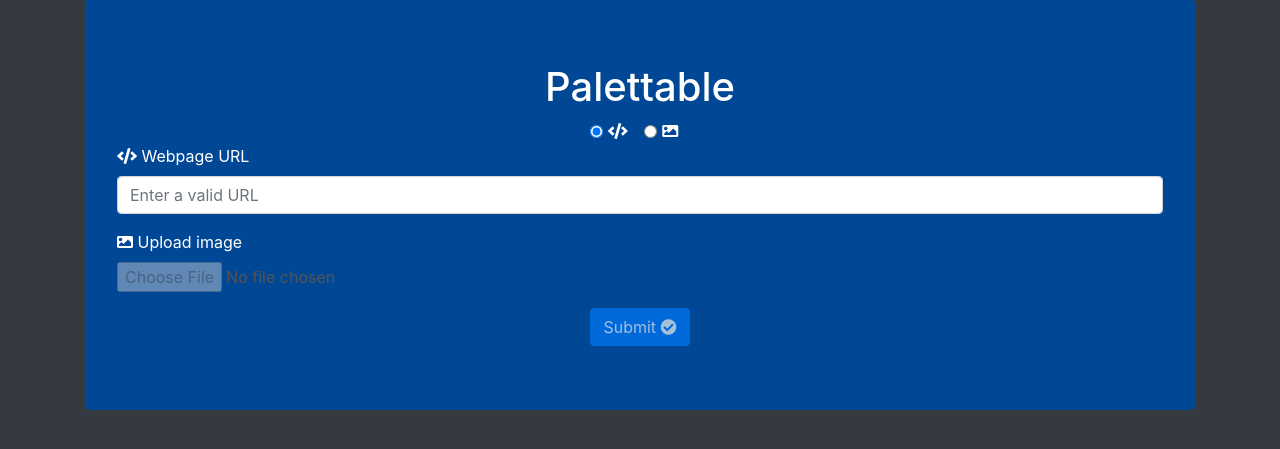
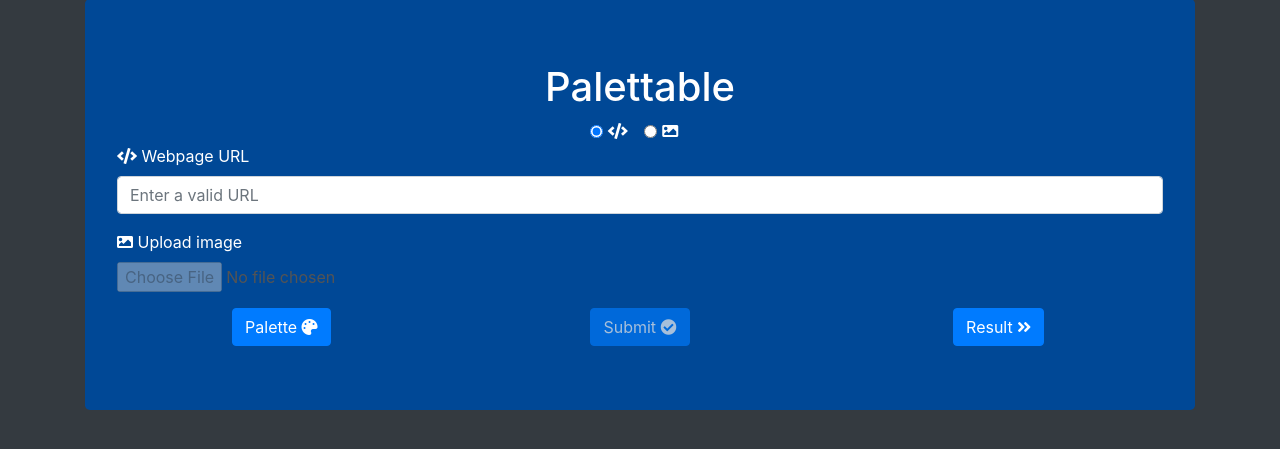
Before and after one commit to jkguiang/palettable, a Flask app: page / in a window 1280 px wide. Shown: the part 217-666 px from the top of the page. Run offline with Flask 2, Linux system fonts and the light colour scheme; some libraries are stand-ins or nearby versions.

Commit message:
added palette modal, copy links for colors

```diff
--- a/templates/index.html
+++ b/templates/index.html
@@ -65,10 +65,22 @@
                     <input id="img" name="img" aria-describedby="img" hidden>
                   </div>
                 </form>
-                <div class="text-center">
-                  <button class="btn btn-primary" id="submit">
-                    Submit <i class="fas fa-check-circle"></i>
-                  </button>
+                <div class="row">
+                  <div class="col-md-4 text-center">
+                    <button class="btn btn-primary" data-toggle="modal" data-target="#palette-modal" id="#palette">
+                      Palette <i class="fas fa-palette"></i>
+                    </button>
+                  </div>
+                  <div class="col-md-4 text-center">
+                    <button class="btn btn-primary" id="submit">
+                      Submit <i class="fas fa-check-circle"></i>
+                    </button>
+                  </div>
+                  <div class="col-md-4 text-center">
+                    <button class="btn btn-primary">
+                      Result <i class="fas fa-angle-double-right"></i>
+                    </button>
+                  </div>
                 </div>
             </div>
             <div class="container" id="load">
@@ -86,6 +98,26 @@
                 </div>
             </div>
         </div>
+        <!-- Modal -->
+        <div class="modal fade" id="palette-modal" tabindex="-1" role="dialog" aria-labelledby="palette-modal-label" aria-hidden="true">
+          <div class="modal-dialog" role="document">
+            <div class="modal-content">
+              <div class="modal-header">
+                <h5 class="modal-title" id="palette-modal-label">Modal title</h5>
+                <button type="button" class="close" data-dismiss="modal" aria-label="Close">
+                  <span aria-hidden="true">&times;</span>
+                </button>
+              </div>
+              <div class="modal-body">
+                ...
+              </div>
+              <div class="modal-footer">
+                <button type="button" class="btn btn-secondary" data-dismiss="modal">Close</button>
+                <button type="button" class="btn btn-primary">Save changes</button>
+              </div>
+            </div>
+          </div>
+        </div>
     </body>
     <!-- Javascript -->
     <script src="{{ url_for ('static', filename='index.js') }}"></script>
```
